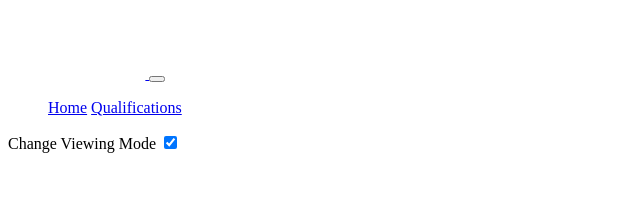
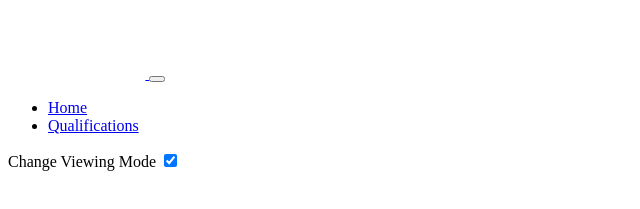
Before and after one commit to programmererin/programmerin.github.io, a plain HTML site: page navbar.html in a window 1280 px wide. Shown: the part 117-326 px from the top of the page, without its empty margins (0-640 px from the left). Drawn offline with Linux system fonts and the light colour scheme.

```diff
--- a/styles.css
+++ b/styles.css
@@ -91,13 +91,17 @@ body {
     color: white;
 }
 
+.accessibility-interests {
+    text-align: center;
+}
 
-
-ul {
-    list-style-position: inside; /* Ensures bullets are inside the list items */
+.accessibility-interests ul {
+    text-align: left; /* Align list items to the left */
+    margin-left: auto; /* Center the list */
+    margin-right: auto; /* Center the list */
+    width: fit-content; /* Set width to fit the content */
   }
 
- ul li {
-    text-align: left; /* Align text back to the left */
-    display: inline-block; /* Prevents full width */
+  .accessibility-interests ul li {
+    list-style-position: inside; /* Place bullet inside list item */
   }
```
Also changed, not shown: index.html (+2 -1 lines).
